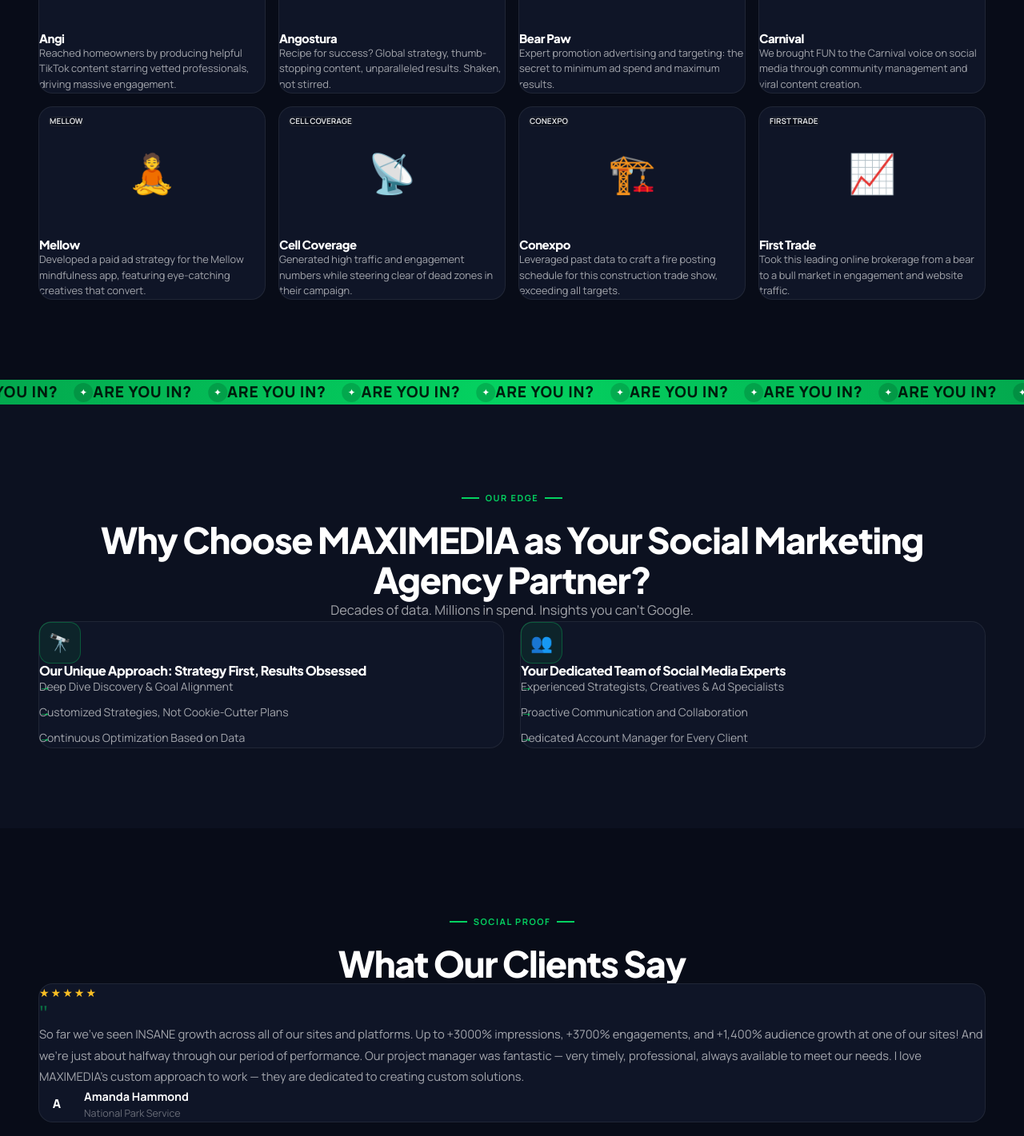
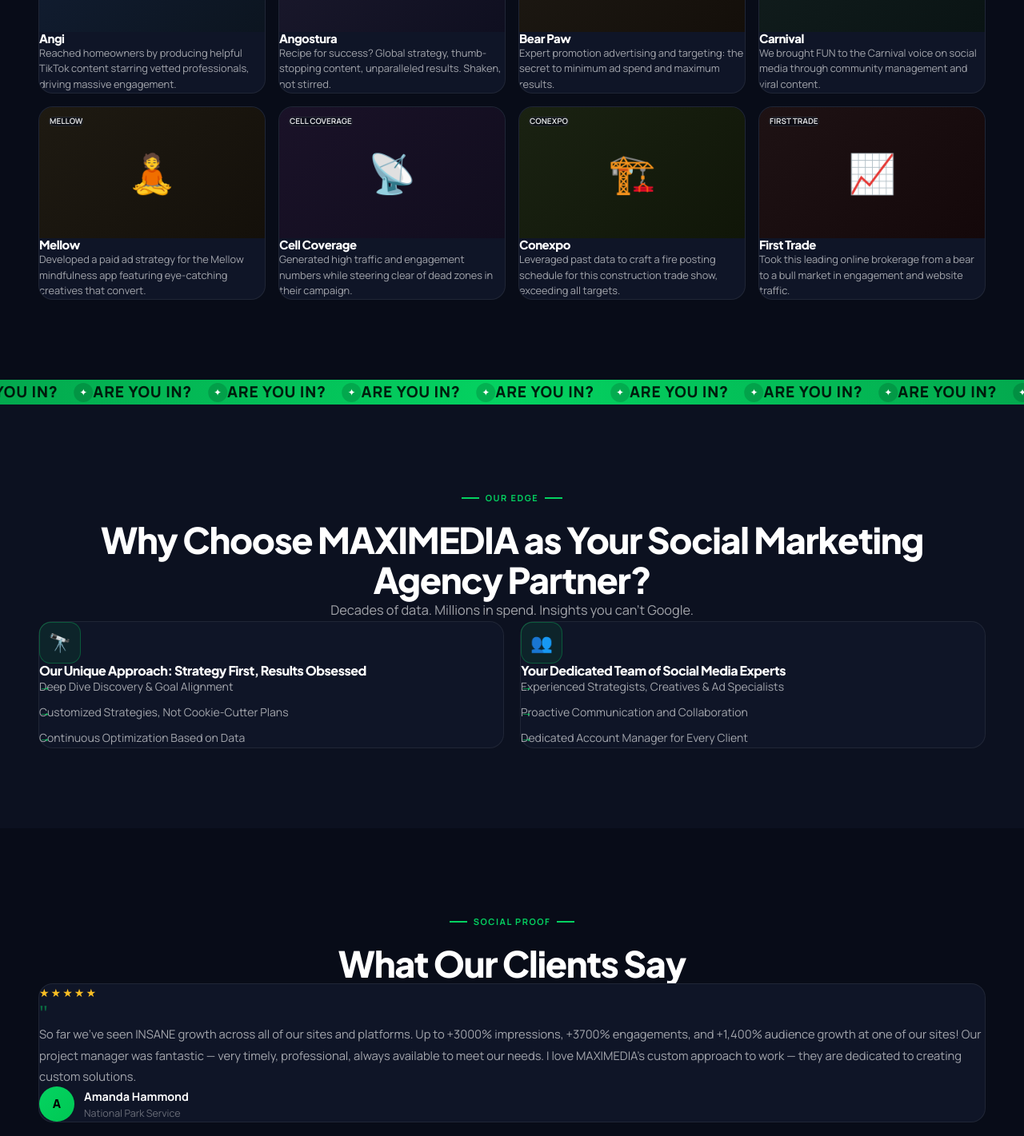
Before and after one commit to irfangyan325-debug/maximedia, a Next.js app: page / in a window 1280 px wide. Shown: the part 2860-4281 px from the top of the page at 80% size. Built offline with nearby package versions, Linux system fonts and the light colour scheme.

Commit message:
changes updated

```diff
--- a/app/contact/page.tsx
+++ b/app/contact/page.tsx
@@ -1,6 +1,6 @@
 import type { Metadata } from 'next'
 import Reveal from '@/components/ui/Reveal'
-import ProposalForm from '@/components/ui/Proposalform'
+import ProposalForm from '@/components/ui/ProposalForm'
 import { SITE } from '@/lib/data'
 
 export const metadata: Metadata = { title: 'Contact Us — Get Your Free Social Media Proposal' }
--- a/app/services/page.tsx
+++ b/app/services/page.tsx
@@ -29,7 +29,7 @@
           <Reveal className="text-center mb-14"><SectionHeader eyebrow="What We Offer" title="Everything You Need to Win on Social" center /></Reveal>
           <div className="grid grid-cols-1 md:grid-cols-2 lg:grid-cols-3 gap-5">
             {SERVICES.map((s, i) => (
-              <Reveal key={s.id} delay={(i % 3 + 1) as 1|2|3}>
+              <Reveal key={s.title} delay={(i % 3 + 1) as 1|2|3}>
                 <Link href={s.href} className="block card p-7 h-full group relative overflow-hidden">
                   <div className="absolute inset-0 rounded-[18px] opacity-0 group-hover:opacity-100 transition-opacity" style={{ background: 'linear-gradient(135deg, rgba(4,211,97,.07), transparent)' }} />
                   <div className="icon-box mb-5 text-2xl relative">{s.icon}</div>
--- a/components/layout/Footer.tsx
+++ b/components/layout/Footer.tsx
@@ -103,6 +103,7 @@
             </ul>
           </div>
 
+          {/* Newsletter */}
           <div>
             <h4
               className="font-display text-[0.78rem] font-bold tracking-[0.1em] uppercase mb-5"
@@ -117,6 +118,7 @@
           </div>
         </div>
 
+        {/* ─── Partner Badges ─── */}
         <div
           className="py-5 flex flex-wrap gap-2.5"
           style={{ borderTop: '1px solid var(--border)' }}
@@ -136,6 +138,7 @@
           ))}
         </div>
 
+        {/* ─── Bottom Bar ─── */}
         <div
           className="py-5 flex flex-col sm:flex-row justify-between items-center gap-3.5"
           style={{ borderTop: '1px solid var(--border)' }}
--- a/components/ui/Proposalform.tsx
+++ b/components/ui/Proposalform.tsx
@@ -28,7 +28,8 @@
           ].map(([label, ph]) => (
             <div key={label}>
               <label
-                className="block text-[0.78rem] font-bold tracking-[0.04em] uppercase mb-1.5" style={{ color: 'rgba(255,255,255,0.65)' }}
+                className="block text-[0.78rem] font-bold tracking-[0.04em] uppercase mb-1.5"
+                style={{ color: 'rgba(255,255,255,0.65)' }}
               >
                 {label}
               </label>
@@ -62,7 +63,7 @@
           <select className="form-input">
             <option value="">Select a service...</option>
             {SERVICES.map((s) => (
-              <option key={s.id}>{s.title}</option>
+              <option key={s.title}>{s.title}</option>
             ))}
             <option>Full-Service Package</option>
           </select>
--- a/lib/data.ts
+++ b/lib/data.ts
@@ -1,8 +1,13 @@
+// ══════════════════════════════════════════
+// MAXIMEDIA — Site Data
+// Edit this file to update all content
+// ══════════════════════════════════════════
 
 export const SITE = {
   name: 'MAXIMEDIA',
   tagline: '#1 Social Media Management Company & Marketing Agency',
-  description: 'MAXIMEDIA is a results-driven social media marketing agency. Stop guessing, start growing. Partner with a social marketing agency focused on your bottom line.',
+  description:
+    'MAXIMEDIA is a results-driven social media marketing agency. Stop guessing, start growing. Partner with a social marketing agency focused on your bottom line.',
   email: 'info@maximedia.com',
   phone: '(000) 000-0000',
   address: 'Your Address Here, Suite 100',
@@ -21,23 +26,23 @@
     children: [
       { label: 'About Us', href: '/about' },
       { label: 'Careers', href: '/careers' },
-      { label: 'Our Team', href: '/team' },
+      { label: 'Our Team', href: '/about#team' },
     ],
   },
   {
     label: 'Services',
     href: '/services',
     children: [
-      { label: 'Social Media Strategy', href: '/services/social-media-strategy' },
-      { label: 'Social Media Management', href: '/services/social-media-management' },
-      { label: 'Community Management & Listening', href: '/services/community-management' },
-      { label: 'Social Content Production', href: '/services/social-content-production' },
-      { label: 'Paid Social Advertising', href: '/services/paid-social-advertising' },
-      { label: 'Influencer Marketing', href: '/services/influencer-marketing' },
-      { label: 'Social Selling', href: '/services/social-selling' },
-      { label: 'Social Media Consulting', href: '/services/social-media-consulting' },
-      { label: 'Outbound Engagement', href: '/services/outbound-engagement' },
-      { label: 'Data Analysis & ROI Modeling', href: '/services/data-analysis-roi-modeling' },
+      { label: 'Social Media Strategy', href: '/services#strategy' },
+      { label: 'Social Media Management', href: '/services#management' },
+      { label: 'Community Management', href: '/services#community' },
+      { label: 'Social Content Production', href: '/services#content' },
+      { label: 'Paid Social Advertising', href: '/services#paid' },
+      { label: 'Influencer Marketing', href: '/services#influencer' },
+      { label: 'Social Selling', href: '/services#selling' },
+      { label: 'Social Media Consulting', href: '/services#consulting' },
+      { label: 'Outbound Engagement', href: '/services#outbound' },
+      { label: 'Data Analysis & ROI Modeling', href: '/services#data' },
     ],
   },
   { label: 'Studios', href: '/studios' },
@@ -47,7 +52,7 @@
     href: '/blog',
     children: [
       { label: 'Blog', href: '/blog' },
-      { label: 'Resources', href: '/resources' },
+      { label: 'Resources', href: '/blog#resources' },
     ],
   },
 ]
@@ -74,9 +79,10 @@
 
 export const SERVICES = [
   {
+    id: 'strategy',
     icon: '🗺️',
     title: 'Social Media Strategy & Consulting',
-    href: '/services/social-media-strategy',
+    href: '/services#strategy',
     points: [
       'Building Your Roadmap for Social Success',
       'Competitor Analysis & Audience Insights',
@@ -84,9 +90,10 @@
     ],
   },
   {
+    id: 'content',
     icon: '🎬',
     title: 'Creative Content Production',
-    href: '/services/social-content-production',
+    href: '/services#content',
     points: [
       'Engaging Visuals & Copy That Resonates',
       'Video Production, Graphics & Photography',
@@ -94,9 +101,10 @@
     ],
   },
   {
+    id: 'management',
     icon: '💬',
     title: 'Social Media Management & Community',
-    href: '/services/social-media-management',
+    href: '/services#management',
     points: [
       'Consistent Posting & Brand Voice Management',
       'Proactive Community Building & Interaction',
@@ -104,9 +112,10 @@
     ],
   },
   {
+    id: 'paid',
     icon: '💰',
     title: 'Paid Social Advertising Campaigns',
-    href: '/services/paid-social-advertising',
+    href: '/services#paid',
     points: [
       'Targeted Ad Campaigns for Leads & Sales',
       'Ad Creative Development & A/B Testing',
@@ -114,9 +123,10 @@
     ],
   },
   {
+    id: 'influencer',
     icon: '🌟',
     title: 'Influencer Marketing Programs',
-    href: '/services/influencer-marketing',
+    href: '/services#influencer',
     points: [
       'Connecting Your Brand with Authentic Voices',
       'Campaign Strategy & Influencer Vetting',
@@ -124,23 +134,21 @@
     ],
   },
   {
+    id: 'selling',
     icon: '🎯',
     title: 'Social Selling & Outbound Engagement',
-    href: '/services/social-selling',
+    href: '/services#selling',
     points: [
       'Leveraging Social for Direct Sales & Lead Gen',
       'Prospecting and Outreach Strategies',
       'Maintaining Consistent Executive Leadership',
     ],
   },
-]
-
-export const SERVICES_FULL = [
-  ...SERVICES,
   {
+    id: 'community',
     icon: '📡',
     title: 'Community Management & Listening',
-    href: '/services/community-management',
+    href: '/services#community',
     points: [
       'Real-time Community Monitoring',
       'Crisis Management & Response',
@@ -148,9 +156,10 @@
     ],
   },
   {
+    id: 'consulting',
     icon: '🔍',
     title: 'Social Media Consulting',
-    href: '/services/social-media-consulting',
+    href: '/services#consulting',
     points: [
       'Social Audits & Competitive Analysis',
       'Team Training & Workshops',
@@ -158,9 +167,10 @@
     ],
   },
   {
+    id: 'outbound',
     icon: '📬',
     title: 'Outbound Engagement',
-    href: '/services/outbound-engagement',
+    href: '/services#outbound',
     points: [
       'Proactive Brand Outreach',
       'Partnership & Collaboration Identification',
@@ -168,9 +178,10 @@
     ],
   },
   {
+    id: 'data',
     icon: '📈',
     title: 'Data Analysis & ROI Modeling',
-    href: '/services/data-analysis-roi-modeling',
+    href: '/services#data',
     points: [
       'Custom KPI Dashboards & Reporting',
       'Attribution Modeling',
@@ -184,64 +195,80 @@
     client: 'Angi',
     slug: 'angi',
     emoji: '🏠',
-    bg: 'from-[#121e34] to-[#0c1520]',
-    description: 'Reached homeowners by producing helpful TikTok content starring vetted professionals, driving massive engagement.',
+    bgFrom: '#121e34',
+    bgTo: '#0c1520',
+    description:
+      'Reached homeowners by producing helpful TikTok content starring vetted professionals, driving massive engagement.',
     tags: ['TikTok', 'Content Production'],
   },
   {
     client: 'Angostura',
     slug: 'angostura',
     emoji: '🍹',
-    bg: 'from-[#1c1a2e] to-[#0f0f20]',
-    description: 'Recipe for success? Global strategy, thumb-stopping content, unparalleled results. Shaken, not stirred.',
+    bgFrom: '#1c1a2e',
+    bgTo: '#0f0f20',
+    description:
+      'Recipe for success? Global strategy, thumb-stopping content, unparalleled results. Shaken, not stirred.',
     tags: ['Global Strategy', 'Content'],
   },
   {
     client: 'Bear Paw',
     slug: 'bear-paw',
     emoji: '🐻',
-    bg: 'from-[#1e1a14] to-[#140f0a]',
-    description: 'Expert promotion advertising and targeting: the secret to minimum ad spend and maximum results.',
+    bgFrom: '#1e1a14',
+    bgTo: '#140f0a',
+    description:
+      'Expert promotion advertising and targeting: the secret to minimum ad spend and maximum results.',
     tags: ['Paid Ads', 'ROI'],
   },
   {
     client: 'Carnival',
     slug: 'carnival',
     emoji: '🎡',
-    bg: 'from-[#121e1e] to-[#0a1414]',
-    description: 'We brought FUN to the Carnival voice on social media through community management and viral content creation.',
+    bgFrom: '#121e1e',
+    bgTo: '#0a1414',
+    description:
+      'We brought FUN to the Carnival voice on social media through community management and viral content.',
     tags: ['Community', 'Brand Voice'],
   },
   {
     client: 'Mellow',
     slug: 'mellow',
     emoji: '🧘',
-    bg: 'from-[#1e1a12] to-[#14100a]',
-    description: 'Developed a paid ad strategy for the Mellow mindfulness app, featuring eye-catching creatives that convert.',
+    bgFrom: '#1e1a12',
+    bgTo: '#14100a',
+    description:
+      'Developed a paid ad strategy for the Mellow mindfulness app featuring eye-catching creatives that convert.',
     tags: ['Paid Social', 'App Marketing'],
   },
   {
     client: 'Cell Coverage',
     slug: 'cell-coverage',
     emoji: '📡',
-    bg: 'from-[#1a1228] to-[#110d1e]',
-    description: 'Generated high traffic and engagement numbers while steering clear of dead zones in their campaign.',
+    bgFrom: '#1a1228',
+    bgTo: '#110d1e',
+    description:
+      'Generated high traffic and engagement numbers while steering clear of dead zones in their campaign.',
     tags: ['Engagement', 'Traffic'],
   },
   {
     client: 'Conexpo',
     slug: 'conexpo',
     emoji: '🏗️',
-    bg: 'from-[#1a2212] to-[#101608]',
-    description: 'Leveraged past data to craft a fire posting schedule for this construction trade show, exceeding all targets.',
+    bgFrom: '#1a2212',
+    bgTo: '#101608',
+    description:
+      'Leveraged past data to craft a fire posting schedule for this construction trade show, exceeding all targets.',
     tags: ['B2B', 'Events'],
   },
   {
     client: 'First Trade',
     slug: 'first-trade',
     emoji: '📈',
-    bg: 'from-[#1e1214] to-[#14080a]',
-    description: 'Took this leading online brokerage from a bear to a bull market in engagement and website traffic.',
+    bgFrom: '#1e1214',
+    bgTo: '#14080a',
+    description:
+      'Took this leading online brokerage from a bear to a bull market in engagement and website traffic.',
     tags: ['Fintech', 'Engagement'],
   },
 ]
@@ -249,38 +276,42 @@
 export const TESTIMONIALS = [
   {
     stars: 5,
-    quote: "So far we've seen INSANE growth across all of our sites and platforms. Up to +3000% impressions, +3700% engagements, and +1,400% audience growth at one of our sites! And we're just about halfway through our period of performance. Our project manager was fantastic — very timely, professional, always available to meet our needs. I love MAXIMEDIA's custom approach to work — they are dedicated to creating custom solutions.",
+    quote:
+      "So far we've seen INSANE growth across all of our sites and platforms. Up to +3000% impressions, +3700% engagements, and +1,400% audience growth at one of our sites! Our project manager was fantastic — very timely, professional, always available to meet our needs. I love MAXIMEDIA's custom approach to work — they are dedicated to creating custom solutions.",
     name: 'Amanda Hammond',
     company: 'National Park Service',
     avatar: 'A',
-    avatarBg: 'from-[#04D361] to-[#00c853]',
+    avatarStyle: { background: 'linear-gradient(135deg, #04D361, #00c853)', color: '#000' },
     featured: true,
   },
   {
     stars: 5,
-    quote: "MAXIMEDIA's project management is great. We have a platform where we share all of our ideas and they're prompt and responsive. Everything is highly organized. In general, everything runs smoothly. MAXIMEDIA has been organized — they schedule things ahead, which makes the projects a lot less stressful.",
+    quote:
+      "MAXIMEDIA's project management is great. We have a platform where we share all ideas and they're prompt and responsive. Everything is highly organized. MAXIMEDIA has been organized — they schedule things ahead, which makes projects a lot less stressful for me.",
     name: 'Julia Grupa',
     company: 'Fras-le',
     avatar: 'J',
-    avatarBg: 'from-blue-500 to-blue-700',
+    avatarStyle: { background: 'linear-gradient(135deg, #3b82f6, #1d4ed8)', color: '#fff' },
     featured: false,
   },
   {
     stars: 5,
-    quote: "We've seen significant growth on our social media channels. Our Instagram followers went from 4,000 to 11,000. MAXIMEDIA launched our LinkedIn page and it already has just under 6,000 followers. We ended up winning an award from the Construction Media Alliance — Best Social Media of the year.",
+    quote:
+      "We've seen significant growth on our social channels. Our Instagram followers went from 4,000 to 11,000. MAXIMEDIA launched our LinkedIn page with almost 6,000 followers. We won an award from the Construction Media Alliance — Best Social Media of the year.",
     name: 'Jordanne Waldschmidt',
     company: 'Association of Equipment Manufacturers',
     avatar: 'J',
-    avatarBg: 'from-purple-500 to-purple-700',
+    avatarStyle: { background: 'linear-gradient(135deg, #a855f7, #7c3aed)', color: '#fff' },
     featured: false,
   },
   {
     stars: 5,
-    quote: 'MAXIMEDIA has helped push our videos to the most recommended. They have offered a lot more than what we asked for, thanks to their high level of understanding and coordination. Excellent results all around.',
+    quote:
+      'MAXIMEDIA has helped push our videos to the most recommended. They have offered a lot more than what we asked for, thanks to their high level of understanding and coordination. Excellent results all around.',
     name: 'Claudia Gebhardt',
     company: 'Inverness Dermatology',
     avatar: 'C',
-    avatarBg: 'from-orange-500 to-orange-700',
+    avatarStyle: { background: 'linear-gradient(135deg, #f97316, #c2410c)', color: '#fff' },
     featured: false,
   },
 ]
@@ -289,22 +320,26 @@
   {
     step: 1,
     title: 'Discovery & Strategy Development',
-    description: 'We dive deep into your brand, goals, and audience to build a custom roadmap perfectly aligned with your business objectives.',
+    description:
+      'We dive deep into your brand, goals, and audience to build a custom roadmap perfectly aligned with your business objectives.',
   },
   {
     step: 2,
     title: 'Content Creation & Campaign Setup',
-    description: 'Our creative team produces platform-optimized content while strategists set up targeted campaigns for maximum impact.',
+    description:
+      'Our creative team produces platform-optimized content while strategists set up targeted campaigns for maximum impact.',
   },
   {
     step: 3,
     title: 'Execution & Community Management',
-    description: 'We publish, monitor, and engage daily — building genuine relationships between your brand and its community.',
+    description:
+      'We publish, monitor, and engage daily — building genuine relationships between your brand and its community.',
   },
   {
     step: 4,
     title: 'Performance Monitoring & Optimization',
-    description: 'Data drives every decision. We continuously analyze and optimize to improve your ROI month over month.',
+    description:
+      'Data drives every decision. We continuously analyze and optimize to improve your ROI month over month.',
   },
 ]
 
@@ -312,50 +347,50 @@
   {
     slug: 'canva-alternatives',
     title: '11 Canva Alternatives | Design Your Social Media Content',
-    excerpt: 'When it comes to Canva alternatives, there are plenty to choose from. We break down the best options for your brand\'s creative needs...',
+    excerpt:
+      "When it comes to Canva alternatives, there are plenty to choose from. We break down the best options for your brand's creative needs...",
     tag: 'Design Tools',
     emoji: '🎨',
-    bg: 'thumb-1',
     readTime: '8 min read',
     date: 'Feb 10, 2025',
   },
   {
     slug: 'facebook-instant-experience-ads',
     title: 'Facebook Instant Experience Ads: A Guide to Increase Engagement',
-    excerpt: "If you're looking to rapidly increase your Facebook ad engagement, it might be time to start with Instant Experience ads...",
+    excerpt:
+      "If you're looking to rapidly increase your Facebook ad engagement, it might be time to start with Instant Experience ads...",
     tag: 'Facebook Ads',
     emoji: '📘',
-    bg: 'thumb-2',
     readTime: '6 min read',
     date: 'Jan 28, 2025',
   },
   {
     slug: 'topics-to-attract-students',
     title: '5 Topics to Attract Students on Social Media',
-    excerpt: 'Students have so many options when choosing where to attend college. Here\'s how to reach them effectively on social media...',
+    excerpt:
+      "Students have so many options when choosing where to attend college. Here's how to reach them effectively on social media...",
     tag: 'Higher Education',
     emoji: '🎓',
-    bg: 'thumb-3',
     readTime: '5 min read',
     date: 'Jan 15, 2025',
   },
   {
     slug: 'social-media-marketing-for-gyms',
     title: 'Mastering Social Media Marketing for Gyms: A Comprehensive Guide',
-    excerpt: 'How are YOU connecting with your current gym membership holders and target audience on social media today?',
+    excerpt:
+      'How are YOU connecting with your current gym membership holders and target audience on social media today?',
     tag: 'Fitness Industry',
     emoji: '💪',
-    bg: 'thumb-4',
     readTime: '10 min read',
     date: 'Dec 30, 2024',
   },
   {
     slug: 'instagram-interactive-stories-ads',
     title: 'How Interactive Instagram Stories Ads Can Help Grow Your Business',
-    excerpt: 'More than 500 million Instagram accounts are using stories every day. Learn how to capitalize on this massive opportunity...',
+    excerpt:
+      'More than 500 million Instagram accounts use stories every day. Learn how to capitalize on this massive opportunity...',
     tag: 'Instagram',
     emoji: '📸',
-    bg: 'thumb-5',
     readTime: '7 min read',
     date: 'Dec 18, 2024',
   },
@@ -377,10 +412,40 @@
 ]
 
 export const TEAM_MEMBERS = [
-  { name: 'Alex Morgan', role: 'CEO & Founder', avatar: 'A', bio: 'With 15+ years of social media expertise, Alex leads MAXIMEDIA\'s vision of turning social into measurable business results.' },
-  { name: 'Sarah Chen', role: 'Head of Strategy', avatar: 'S', bio: 'Sarah architects data-driven social strategies that consistently exceed client KPIs across every major platform.' },
-  { name: 'Marcus Johnson', role: 'Creative Director', avatar: 'M', bio: 'Marcus leads our creative team in producing scroll-stopping content that resonates and converts.' },
-  { name: 'Priya Patel', role: 'VP of Paid Social', avatar: 'P', bio: 'Priya manages $50M+ in annual ad spend, optimizing every dollar for maximum ROAS and client ROI.' },
-  { name: 'David Kim', role: 'Head of Analytics', avatar: 'D', bio: 'David translates complex social data into actionable insights that power our clients\' strategic decisions.' },
-  { name: 'Emma Williams', role: 'Community Director', avatar: 'E', bio: 'Emma builds authentic brand communities, fostering real engagement that drives long-term loyalty.' },
+  {
+    name: 'Alex Morgan',
+    role: 'CEO & Founder',
+    avatar: 'A',
+    bio: "With 15+ years of social media expertise, Alex leads MAXIMEDIA's vision of turning social into measurable business results.",
+  },
+  {
+    name: 'Sarah Chen',
+    role: 'Head of Strategy',
+    avatar: 'S',
+    bio: 'Sarah architects data-driven social strategies that consistently exceed client KPIs across every major platform.',
+  },
+  {
+    name: 'Marcus Johnson',
+    role: 'Creative Director',
+    avatar: 'M',
+    bio: 'Marcus leads our creative team in producing scroll-stopping content that resonates and converts.',
+  },
+  {
+    name: 'Priya Patel',
+    role: 'VP of Paid Social',
+    avatar: 'P',
+    bio: 'Priya manages $50M+ in annual ad spend, optimizing every dollar for maximum ROAS and client ROI.',
+  },
+  {
+    name: 'David Kim',
+    role: 'Head of Analytics',
+    avatar: 'D',
+    bio: "David translates complex social data into actionable insights that power our clients' strategic decisions.",
+  },
+  {
+    name: 'Emma Williams',
+    role: 'Community Director',
+    avatar: 'E',
+    bio: 'Emma builds authentic brand communities, fostering real engagement that drives long-term loyalty.',
+  },
 ]
```
Also changed, not shown: app/page.tsx (+32 -2 lines).
